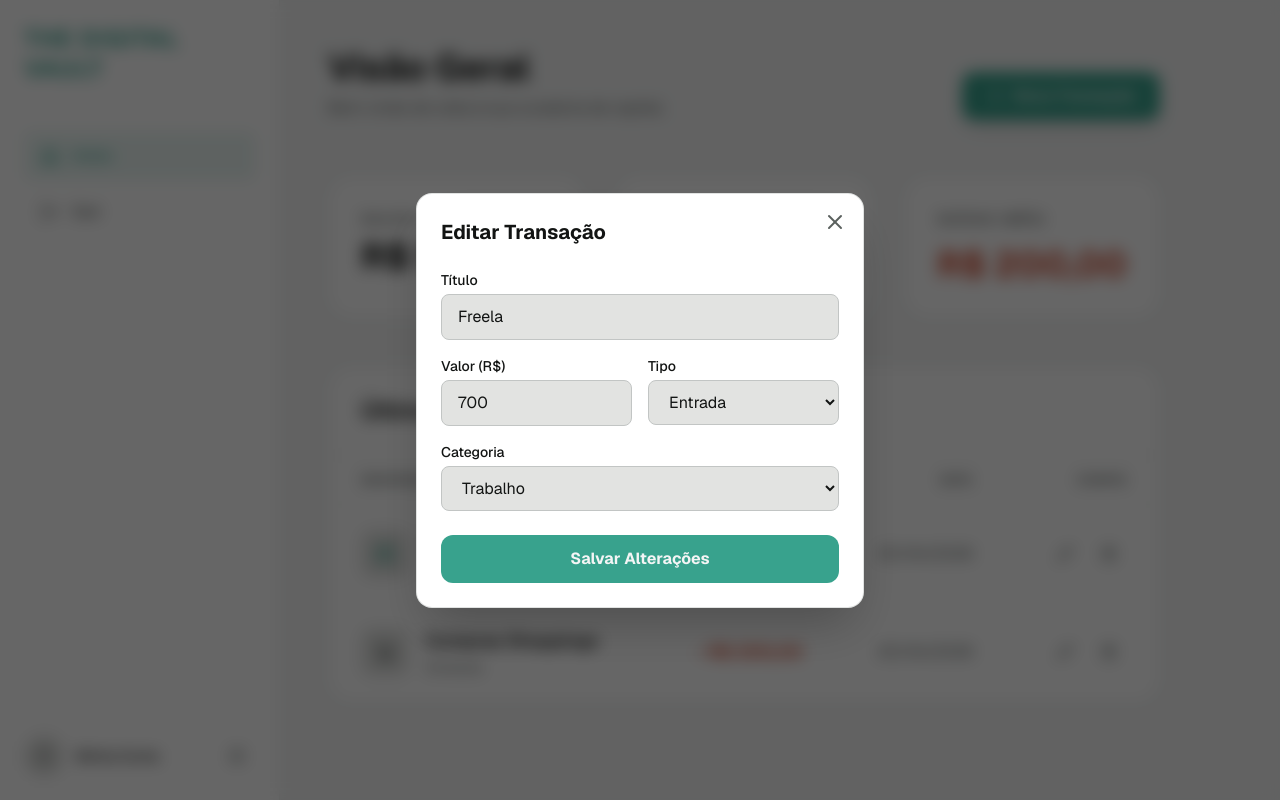
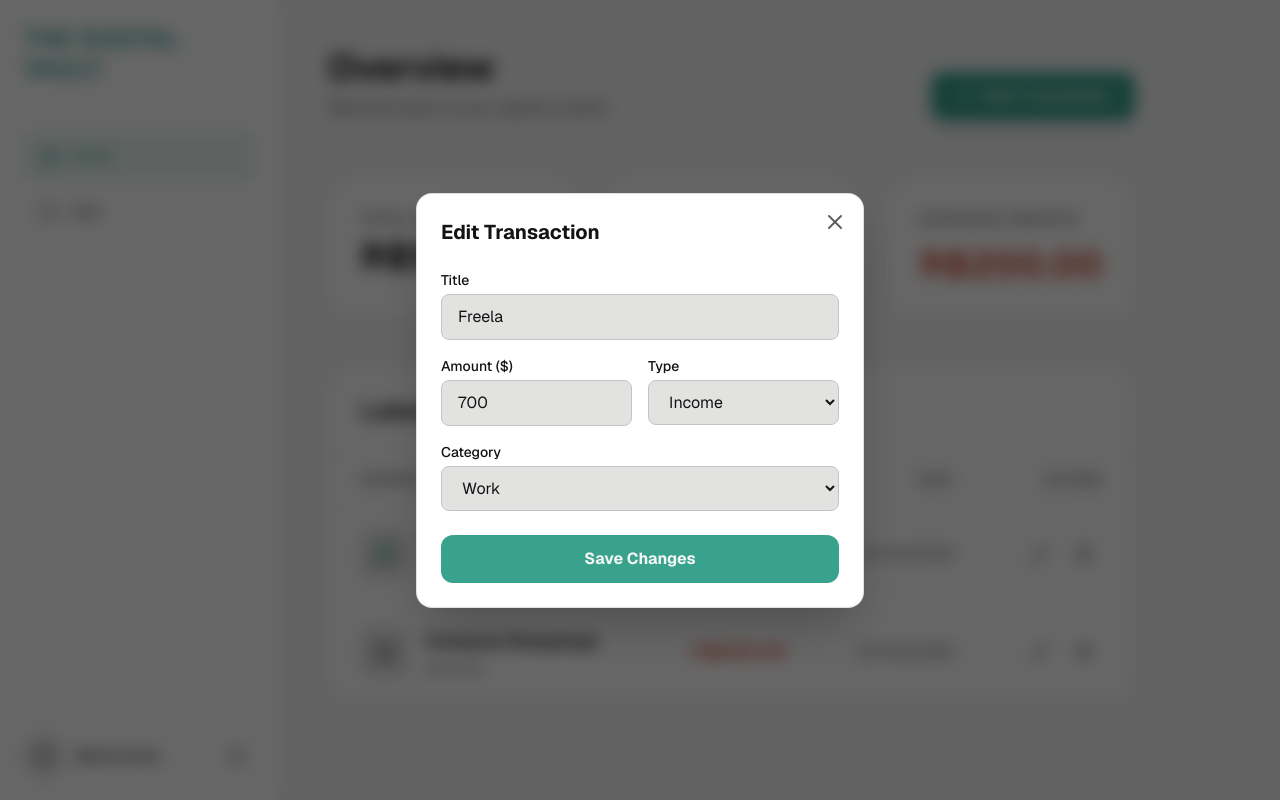
Before and after one commit to haramoni/tech-challenge, a Next.js app: page /en/dashboard in a window 1280 px wide. Both pictures are taken after a click on the button 1064 px from the left and 554 px from the top of the page. Built offline with nearby package versions, Linux system fonts and the light colour scheme.

Commit message:
feat: integrate next-intl for translations in dashboard components

```diff
--- a/app/dashboard/components/DashboardHeader.tsx
+++ b/app/dashboard/components/DashboardHeader.tsx
@@ -1,14 +1,19 @@
+"use client";
+
 import { Plus } from "lucide-react";
+import { useTranslations } from "next-intl";
 
 export function DashboardHeader({ onCreate }: { onCreate: () => void }) {
+  const t = useTranslations("dashboard");
+
   return (
     <div className="hidden md:flex justify-between items-end mb-12 xl:mb-14">
       <div>
         <h2 className="text-3xl xl:text-4xl font-bold text-foreground mb-2 transition-colors duration-300">
-          Visão Geral
+          {t("overview")}
         </h2>
         <p className="text-muted text-sm md:text-base transition-colors duration-300">
-          Bem-vindo de volta à sua curadoria de capital.
+          {t("welcomeSubtitle")}
         </p>
       </div>
 
@@ -17,7 +22,7 @@ export function DashboardHeader({ onCreate }: { onCreate: () => void }) {
         className="bg-brand hover:bg-brand-hover text-background font-semibold py-3 px-6 rounded-xl flex items-center gap-2 transition-colors shadow-lg"
       >
         <Plus className="w-5 h-5" />
-        Nova Transação
+        {t("newTransaction")}
       </button>
     </div>
   );
--- a/app/dashboard/components/DeleteTransactionModal.tsx
+++ b/app/dashboard/components/DeleteTransactionModal.tsx
@@ -2,6 +2,7 @@
 
 import { X, TriangleAlert } from "lucide-react";
 import { Transaction } from "../../_types/transactionTypes";
+import { useTranslations } from "next-intl";
 
 interface DeleteTransactionModalProps {
   transaction: Transaction;
@@ -14,6 +15,8 @@ export function DeleteTransactionModal({
   onConfirm,
   onClose,
 }: DeleteTransactionModalProps) {
+  const t = useTranslations("deleteModal");
+
   return (
     <div
       className="fixed inset-0 bg-black/60 backdrop-blur-sm z-50 flex items-center justify-center p-4"
@@ -36,17 +39,17 @@ export function DeleteTransactionModal({
 
           <div>
             <h2 className="text-xl font-bold text-foreground transition-colors duration-300">
-              Excluir transação
+              {t("title")}
             </h2>
             <p className="text-sm text-muted mt-1 transition-colors duration-300">
-              Essa ação não poderá ser desfeita.
+              {t("irreversible")}
             </p>
           </div>
         </div>
 
         <div className="bg-input/60 rounded-xl p-4 mb-6 transition-colors duration-300">
           <p className="text-sm text-muted transition-colors duration-300">
-            Você está prestes a excluir:
+            {t("aboutToDelete")}
           </p>
           <p className="text-base font-semibold text-foreground mt-1 transition-colors duration-300">
             {transaction.title}
@@ -62,7 +65,7 @@ export function DeleteTransactionModal({
             onClick={onClose}
             className="flex-1 border border-outline rounded-xl py-3 font-semibold text-foreground hover:bg-input transition-colors duration-300"
           >
-            Cancelar
+            {t("cancel")}
           </button>
 
           <button
@@ -70,7 +73,7 @@ export function DeleteTransactionModal({
             onClick={onConfirm}
             className="flex-1 bg-red-500 hover:bg-red-600 text-white rounded-xl py-3 font-semibold transition-colors duration-300"
           >
-            Excluir
+            {t("confirm")}
           </button>
         </div>
       </div>
--- a/app/dashboard/components/SummaryCards.tsx
+++ b/app/dashboard/components/SummaryCards.tsx
@@ -1,8 +1,8 @@
 "use client";
 import { Transaction } from "@/app/_types/transactionTypes";
-import { formatCurrency } from "@/app/utils/utils";
 import { ArrowDown, ArrowUp, TrendingUp } from "lucide-react";
 import { useMemo } from "react";
+import { useTranslations, useFormatter } from "next-intl";
 
 interface SummaryCardsProps {
   transactions: Transaction[];
@@ -10,13 +10,16 @@ interface SummaryCardsProps {
 }
 
 export function SummaryCards({ transactions, isLoading }: SummaryCardsProps) {
+  const t = useTranslations("summaryCards");
+  const format = useFormatter();
+
   const { totalIn, totalOut, currentBalance } = useMemo(() => {
     const entries = transactions
-      .filter((t) => t.type === "in")
+      .filter((tx) => tx.type === "in")
       .reduce((acc, curr) => acc + Number(curr.amount), 0);
 
     const exits = transactions
-      .filter((t) => t.type === "out")
+      .filter((tx) => tx.type === "out")
       .reduce((acc, curr) => acc + Number(curr.amount), 0);
 
     return {
@@ -26,21 +29,25 @@ export function SummaryCards({ transactions, isLoading }: SummaryCardsProps) {
     };
   }, [transactions]);
 
+  function formatCurrency(value: number) {
+    return format.number(value, { style: "currency", currency: "BRL" });
+  }
+
   return (
     <div className="grid grid-cols-1 md:grid-cols-3 gap-4 md:gap-6 xl:gap-8 mb-10 xl:mb-12">
       <div className="md:bg-surface md:border md:border-outline/30 rounded-2xl xl:rounded-3xl md:p-8 mb-6 md:mb-0 transition-colors duration-300">
         <h3 className="text-muted text-xs md:text-sm font-semibold tracking-widest uppercase mb-2">
-          <span className="md:hidden">Saldo Disponível</span>
-          <span className="hidden md:inline">Saldo Total</span>
+          <span className="md:hidden">{t("availableBalanceMobile")}</span>
+          <span className="hidden md:inline">{t("totalBalanceDesktop")}</span>
         </h3>
 
         <p className="text-xl md:text-3xl xl:text-4xl font-bold">
-          {isLoading ? "Carregando..." : formatCurrency(currentBalance)}
+          {isLoading ? t("loading") : formatCurrency(currentBalance)}
         </p>
 
         <div className="md:hidden flex items-center gap-1 text-brand text-sm font-medium">
           <TrendingUp className="w-4 h-4" />
-          <span>+ 2,4% este mês</span>
+          <span>{t("monthlyGrowth")}</span>
         </div>
       </div>
 
@@ -49,12 +56,12 @@ export function SummaryCards({ transactions, isLoading }: SummaryCardsProps) {
           <div className="flex items-center gap-2 mb-2 md:mb-4">
             <ArrowDown className="w-4 h-4 md:hidden text-brand" />
             <h3 className="text-muted text-xs md:text-sm font-semibold tracking-widest uppercase">
-              Entradas (Mês)
+              {t("incomesThisMonth")}
             </h3>
           </div>
 
           <p className="text-xl md:text-3xl xl:text-4xl font-bold text-brand">
-            {isLoading ? "Carregando..." : formatCurrency(totalIn)}
+            {isLoading ? t("loading") : formatCurrency(totalIn)}
           </p>
         </div>
 
@@ -62,12 +69,12 @@ export function SummaryCards({ transactions, isLoading }: SummaryCardsProps) {
           <div className="flex items-center gap-2 mb-2 md:mb-4">
             <ArrowUp className="w-4 h-4 md:hidden text-alert" />
             <h3 className="text-muted text-xs md:text-sm font-semibold tracking-widest uppercase">
-              Saídas (Mês)
+              {t("expensesThisMonth")}
             </h3>
           </div>
 
           <p className="text-xl md:text-3xl xl:text-4xl font-bold text-alert">
-            {isLoading ? "Carregando..." : formatCurrency(totalOut)}
+            {isLoading ? t("loading") : formatCurrency(totalOut)}
           </p>
         </div>
       </div>
--- a/app/dashboard/components/Table.tsx
+++ b/app/dashboard/components/Table.tsx
@@ -1,6 +1,9 @@
+"use client";
+
 import { Transaction } from "@/app/_types/transactionTypes";
-import { formatCurrency, getIcon } from "@/app/utils/utils";
+import { getIcon } from "@/app/utils/utils";
 import { Pencil, Trash2 } from "lucide-react";
+import { useTranslations, useFormatter } from "next-intl";
 
 interface TableProps {
   transactions: Transaction[];
@@ -9,14 +12,21 @@ interface TableProps {
 }
 
 export function Table({ transactions, handleEdit, handleDelete }: TableProps) {
+  const t = useTranslations("table");
+  const format = useFormatter();
+
+  function formatCurrency(value: number) {
+    return format.number(value, { style: "currency", currency: "BRL" });
+  }
+
   return (
     <table className="w-full border-collapse">
       <thead className="hidden md:table-header-group">
         <tr className="text-xs font-semibold text-muted uppercase tracking-wider transition-colors duration-300 border-b border-outline/20">
-          <th className="px-8 py-4 text-left">Descrição</th>
-          <th className="px-8 py-4 text-right">Valor</th>
-          <th className="px-8 py-4 text-right">Data</th>
-          <th className="px-8 py-4 text-right">Config</th>
+          <th className="px-8 py-4 text-left">{t("description")}</th>
+          <th className="px-8 py-4 text-right">{t("amount")}</th>
+          <th className="px-8 py-4 text-right">{t("date")}</th>
+          <th className="px-8 py-4 text-right">{t("config")}</th>
         </tr>
       </thead>
 
--- a/app/dashboard/components/TransactionModal.tsx
+++ b/app/dashboard/components/TransactionModal.tsx
@@ -3,6 +3,7 @@
 import { useEffect, useState } from "react";
 import { X } from "lucide-react";
 import { Transaction } from "../../_types/transactionTypes";
+import { useTranslations } from "next-intl";
 
 interface TransactionModalProps {
   transaction: Transaction | null;
@@ -11,13 +12,13 @@ interface TransactionModalProps {
 }
 
 const categoryOptions = [
-  { value: "Alimentação", iconName: "utensils" },
-  { value: "Compras", iconName: "shopping" },
-  { value: "Trabalho", iconName: "briefcase" },
-  { value: "Moradia", iconName: "building" },
-  { value: "Investimentos", iconName: "trending" },
-  { value: "Contas", iconName: "zap" },
-];
+  { value: "Alimentação", iconName: "utensils", labelKey: "categoryFood" },
+  { value: "Compras", iconName: "shopping", labelKey: "categoryShopping" },
+  { value: "Trabalho", iconName: "briefcase", labelKey: "categoryWork" },
+  { value: "Moradia", iconName: "building", labelKey: "categoryHousing" },
+  { value: "Investimentos", iconName: "trending", labelKey: "categoryInvestments" },
+  { value: "Contas", iconName: "zap", labelKey: "categoryBills" },
+] as const;
 
 function createEmptyTransaction(): Transaction {
   return {
@@ -36,6 +37,7 @@ export function TransactionModal({
   setTransactions,
   setIsModalOpen,
 }: TransactionModalProps) {
+  const t = useTranslations("transactionModal");
   const [transactionData, setTransactionData] = useState<Transaction>(
     createEmptyTransaction(),
   );
@@ -47,7 +49,6 @@ export function TransactionModal({
       setTransactionData(transaction);
       return;
     }
-
     setTransactionData(createEmptyTransaction());
   }, [transaction]);
 
@@ -61,16 +62,12 @@ export function TransactionModal({
 
       const response = await fetch(url, {
         method,
-        headers: {
-          "Content-Type": "application/json",
-        },
+        headers: { "Content-Type": "application/json" },
         body: JSON.stringify(transactionData),
       });
 
       if (!response.ok) {
-        throw new Error(
-          isEditing ? "Erro ao editar transação" : "Erro ao salvar transação",
-        );
+        throw new Error(isEditing ? t("editError") : t("saveError"));
       }
 
       const result = await response.json();
@@ -105,7 +102,7 @@ export function TransactionModal({
         </button>
 
         <h2 className="text-xl font-bold mb-6 text-foreground transition-colors duration-300">
-          {isEditing ? "Editar Transação" : "Adicionar Transação"}
+          {isEditing ? t("editTitle") : t("addTitle")}
         </h2>
 
         <form
@@ -117,27 +114,24 @@ export function TransactionModal({
         >
           <div>
             <label className="text-sm font-medium text-foreground mb-1 block">
-              Título
+              {t("titleLabel")}
             </label>
             <input
               required
               value={transactionData.title}
               onChange={(e) =>
-                setTransactionData((prev) => ({
-                  ...prev,
-                  title: e.target.value,
-                }))
+                setTransactionData((prev) => ({ ...prev, title: e.target.value }))
               }
               type="text"
               className="w-full bg-input border border-outline rounded-lg py-2.5 px-4 text-foreground outline-none"
-              placeholder="Ex: Conta de Luz"
+              placeholder={t("titlePlaceholder")}
             />
           </div>
 
           <div className="grid grid-cols-2 gap-4">
             <div>
               <label className="text-sm font-medium text-foreground mb-1 block">
-                Valor (R$)
+                {t("amountLabel")}
               </label>
               <input
                 required
@@ -157,7 +151,7 @@ export function TransactionModal({
 
             <div>
               <label className="text-sm font-medium text-foreground mb-1 block">
-                Tipo
+                {t("typeLabel")}
               </label>
               <select
                 value={transactionData.type}
@@ -169,36 +163,35 @@ export function TransactionModal({
                 }
                 className="w-full bg-input border border-outline rounded-lg py-2.5 px-4 text-foreground outline-none"
               >
-                <option value="out">Saída</option>
-                <option value="in">Entrada</option>
+                <option value="out">{t("typeOut")}</option>
+                <option value="in">{t("typeIn")}</option>
               </select>
             </div>
           </div>
 
           <div>
             <label className="text-sm font-medium text-foreground mb-1 block">
-              Categoria
+              {t("categoryLabel")}
             </label>
             <select
               required
               value={transactionData.category}
               onChange={(e) => {
-                const selectedCategory = categoryOptions.find(
+                const selected = categoryOptions.find(
                   (item) => item.value === e.target.value,
                 );
-
                 setTransactionData((prev) => ({
                   ...prev,
                   category: e.target.value,
-                  iconName: selectedCategory?.iconName ?? "",
+                  iconName: selected?.iconName ?? "",
                 }));
               }}
               className="w-full bg-input border border-outline rounded-lg py-2.5 px-4 text-foreground outline-none"
             >
-              <option value="">Selecione uma categoria</option>
+              <option value="">{t("categoryPlaceholder")}</option>
               {categoryOptions.map((item) => (
                 <option key={item.value} value={item.value}>
-                  {item.value}
+                  {t(item.labelKey)}
                 </option>
               ))}
             </select>
@@ -208,7 +201,7 @@ export function TransactionModal({
             type="submit"
             className="w-full mt-2 bg-brand hover:bg-brand-hover text-background font-bold py-3 rounded-xl transition-colors"
           >
-            {isEditing ? "Salvar Alterações" : "Salvar Registro"}
+            {isEditing ? t("saveEdit") : t("saveNew")}
           </button>
         </form>
       </div>
--- a/app/dashboard/components/TransactionsSection.tsx
+++ b/app/dashboard/components/TransactionsSection.tsx
@@ -2,6 +2,7 @@
 
 import { Transaction } from "../../_types/transactionTypes";
 import { Table } from "./Table";
+import { useTranslations } from "next-intl";
 
 interface TransactionsSectionProps {
   transactions: Transaction[];
@@ -14,12 +15,14 @@ export function TransactionsSection({
   onEdit,
   onDelete,
 }: TransactionsSectionProps) {
+  const t = useTranslations("transactions");
+
   return (
     <section className="bg-transparent md:bg-surface md:border md:border-outline/30 rounded-2xl xl:rounded-3xl md:overflow-hidden transition-colors duration-300">
       <div className="flex justify-between items-center mb-4 md:mb-0 md:px-8 md:py-7 md:border-b md:border-outline/30">
         <h3 className="text-lg md:text-2xl font-semibold text-foreground transition-colors duration-300">
-          <span className="md:hidden">Transações Recentes</span>
-          <span className="hidden md:inline">Últimas Transações</span>
+          <span className="md:hidden">{t("recentMobile")}</span>
+          <span className="hidden md:inline">{t("latestDesktop")}</span>
         </h3>
       </div>
 
```
